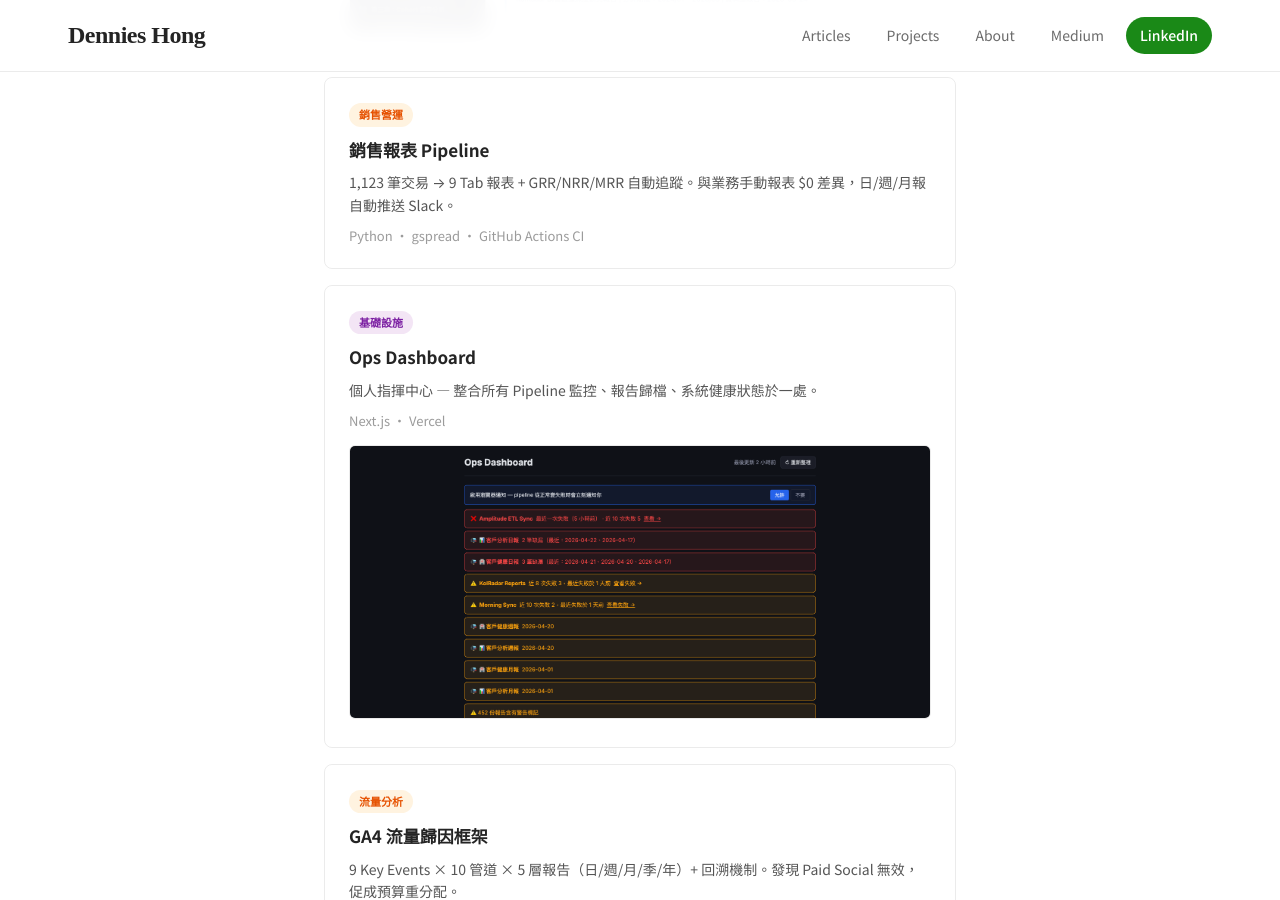
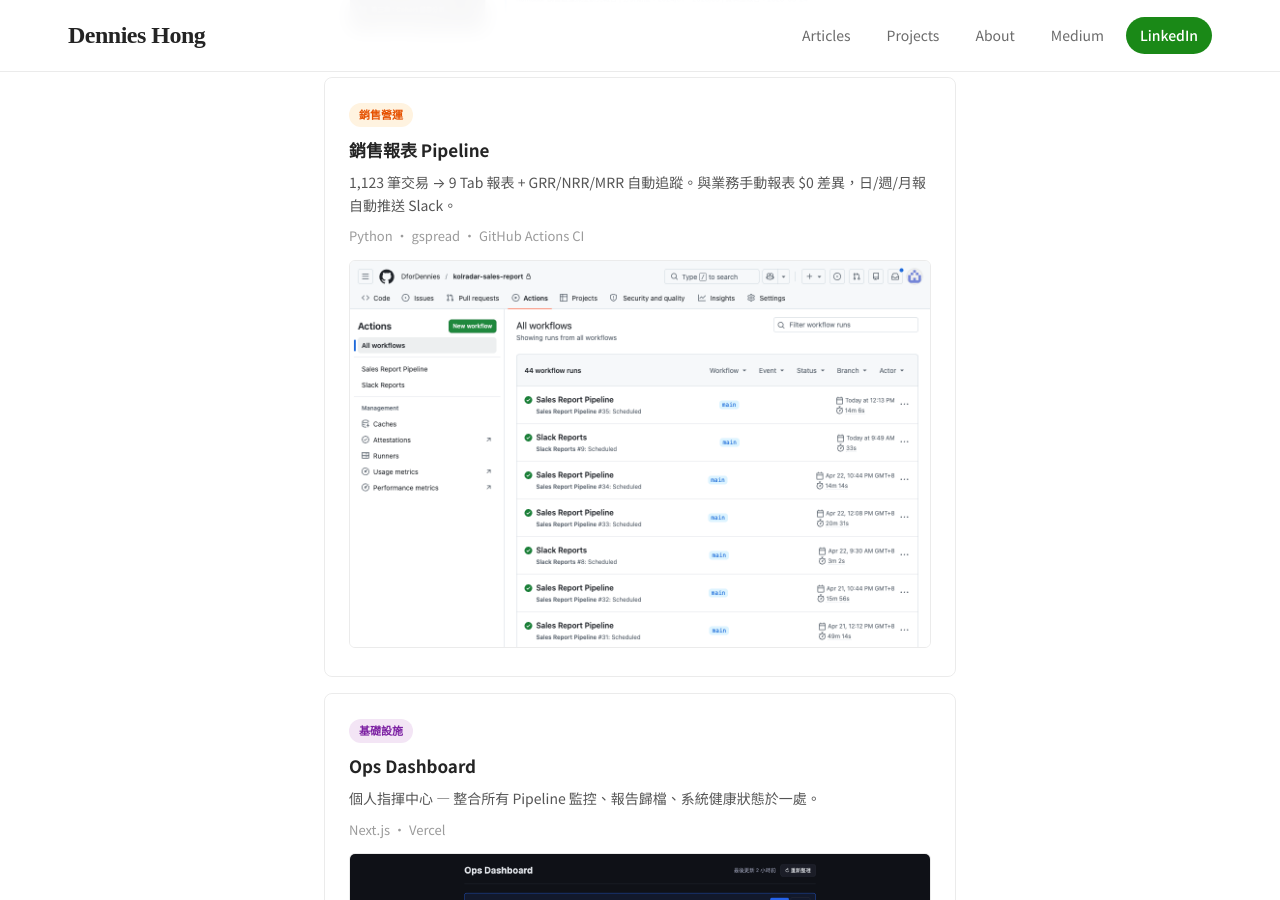
Before and after one commit to DforDennies/blog, a Jekyll site: the page built from projects.md, in a window 1280 px wide and 900 px high, scrolled down 1371 px. Built offline with Jekyll 4.4.1, drawn with Linux system fonts in a browser that asks for light colours.

Commit message:
feat: add Sales Pipeline CI and GA4 Framework screenshots to Projects page
Co-Authored-By: Claude Opus 4.6 (1M context) <noreply@anthropic.com>

```diff
--- a/projects.md
+++ b/projects.md
@@ -36,6 +36,7 @@ permalink: /projects/
     <h3>銷售報表 Pipeline</h3>
     <p>1,123 筆交易 → 9 Tab 報表 + GRR/NRR/MRR 自動追蹤。與業務手動報表 $0 差異，日/週/月報自動推送 Slack。</p>
     <div class="project-tech">Python · gspread · GitHub Actions CI</div>
+    <img src="{{ site.baseurl }}/assets/sales-pipeline-ci.png" alt="Sales Pipeline CI 截圖" class="project-screenshot">
   </div>
 
   <div class="project-card">
@@ -51,6 +52,7 @@ permalink: /projects/
     <h3>GA4 流量歸因框架</h3>
     <p>9 Key Events × 10 管道 × 5 層報告（日/週/月/季/年）+ 回溯機制。發現 Paid Social 無效，促成預算重分配。</p>
     <div class="project-tech">GA4 API · Chart.js · 健康評分模型</div>
+    <img src="{{ site.baseurl }}/assets/ga4-framework.png" alt="GA4 Framework 截圖" class="project-screenshot">
   </div>
 
   <hr style="margin:48px 0;border:none;border-top:1px solid rgba(0,0,0,.08);">
```
Also changed, not shown: assets/ga4-framework.png (added), assets/sales-pipeline-ci.png (added).
